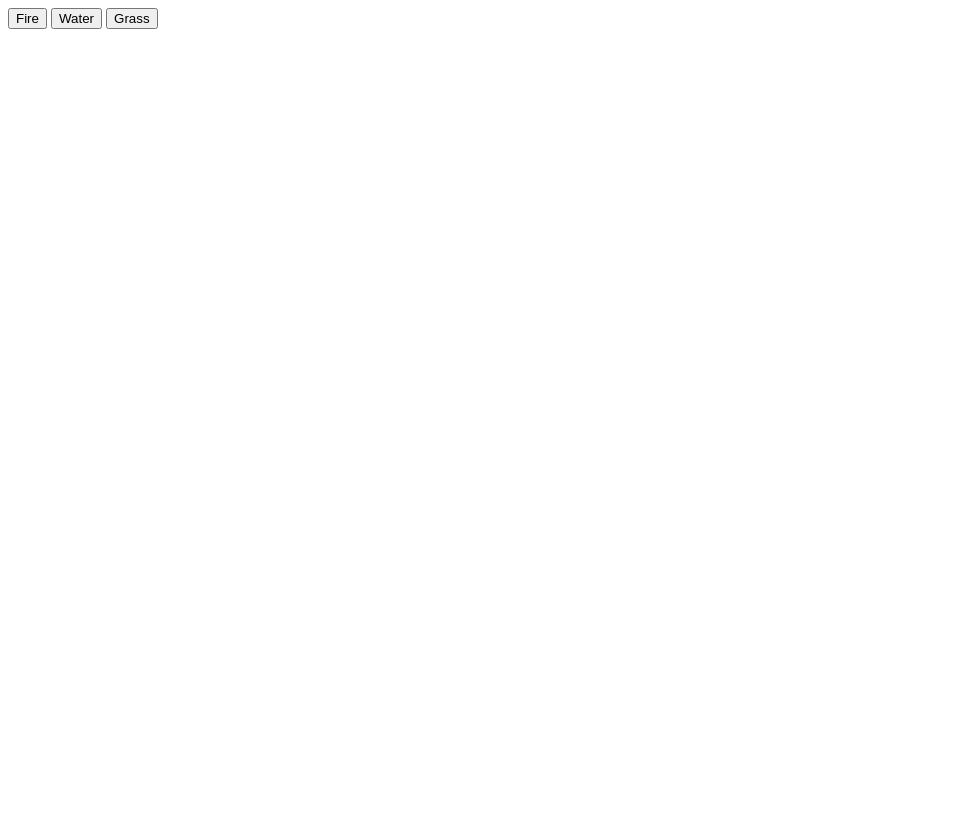
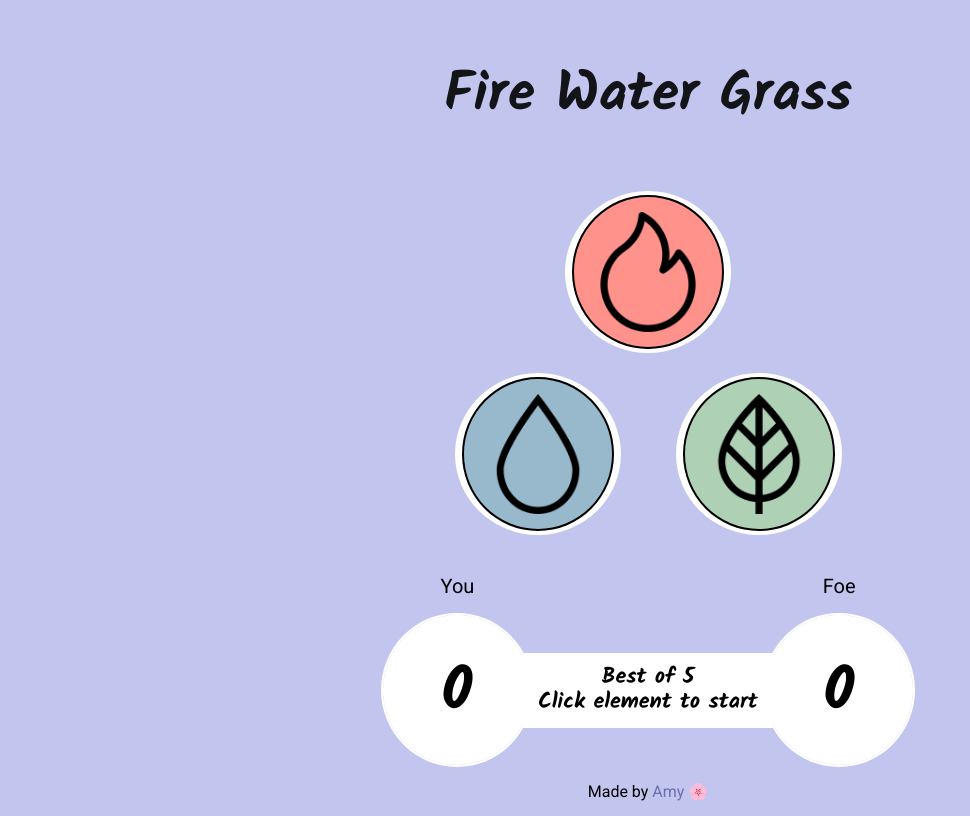
Before and after one commit to amy-justice/paper-scissors-rock, a plain HTML site: page index.html in a window 1280 px wide. Shown: the whole page, without its empty margins (0-970 px from the left). Drawn offline with Linux system fonts and the light colour scheme.

Commit message:
Updated UI and scoring JS

```diff
--- a/index.html
+++ b/index.html
@@ -5,11 +5,78 @@
     <meta http-equiv="X-UA-Compatible" content="IE=edge">
     <meta name="viewport" content="width=device-width, initial-scale=1.0">
     <title>Paper Scissors Rock</title>
+
+    <link rel="stylesheet" href="styles.css" />
     <script src="index.js" defer></script>
 </head>
 <body>
-    <button id="fire">Fire</button>
-    <button id="water">Water</button>
-    <button id="grass">Grass</button>
+    <h1>Fire Water Grass</h1>
+
+    <div class="play-btn-container">
+        <div class="btn-top-row">
+            <button class="play-btn" id="fire">
+                <div class="play-btn-color fire">
+                    <img src="/images/fire.png" width="120px">
+                </div>
+            </button>
+        </div>
+
+        <div class="btn-bottom-row">
+            <button class="play-btn" id="water">
+                <div class="play-btn-color water">
+                    <img src="/images/water.png" width="120px">
+                </div>
+            </button>
+
+            <button class="play-btn" id="grass">
+                <div class="play-btn-color grass">
+                    <img src="/images/grass.png" width="120px">
+                </div>
+            </button>
+        </div>
+    </div>
+
+    <div class="scoreboard-container">
+        <div class="scoreboard-names">
+            <div class="player-name">
+                You
+            </div>
+            <div class="player-name">
+                Foe
+            </div>
+        </div>
+
+        <div class="scoreboard">
+            <div class="play-btn">
+                <div class="play-btn-color">
+                    <div class="scoreboard-score" id="player-score">
+                        0
+                    </div>
+                </div>
+            </div>
+
+            <div class="scoreboard-box">
+                <div id="scoreboard-text">
+                    Best of 5 <br >
+                    Click element to start
+                </div>
+            </div>
+
+            <div class="play-btn">
+                <div class="play-btn-color">
+                    <div class="scoreboard-score" id="computer-score">
+                        0
+                    </div>
+                </div>
+
+            </div>
+        </div>
+
+    </div>
+
+    <div class="footer">
+        Made by <a href="https://github.com/amy-justice">Amy</a> 🌸
+    </div>
+
 </body>
 </html>
--- a/index.js
+++ b/index.js
@@ -1,6 +1,11 @@
 var options = ["Fire", "Water", "Grass"];
 let playerScore = 0;
 let computerScore = 0;
+
+// getting DOM elements
+const scoreboardText = document.getElementById('scoreboard-text');
+const playerScoreText = document.getElementById('player-score');
+const computerScoreText = document.getElementById('computer-score');
 
 function getComputerChoice(options) {
     let computerChoice = Math.floor(Math.random()*options.length);
@@ -22,27 +27,32 @@ function getPlayerChoice() {
 
 function playRound(options, playerChoice) {
     let computerChoice = getComputerChoice(options);
-    // let playerChoice = getPlayerChoice();
     if (playerChoice == computerChoice) {
-        console.log("It's a draw!")
+        scoreboardText.innerHTML = "It's a draw!"
     } else if (playerChoice == "fire" && computerChoice == "grass") {
         playerScore += 1;
-        console.log("Fire beats Grass! You win!")
+        playerScoreText.innerHTML = playerScore;
+        scoreboardText.innerHTML = "Fire beats Grass <br> You win!"
     } else if (playerChoice == "water" && computerChoice == "fire") {
         playerScore += 1;
-        console.log("Water beats Grass! You win!")
+        playerScoreText.innerHTML = playerScore;
+        scoreboardText.innerHTML = "Water beats Grass <br> You win!"
     } else if (playerChoice == "grass" && computerChoice == "water") {
         playerScore += 1;
-        console.log("Grass beats Water! You win!")
+        playerScoreText.innerHTML = playerScore;
+        scoreboardText.innerHTML = "Grass beats Water <br> You win!"
     } else if (playerChoice == "fire" && computerChoice == "water") {
         computerScore += 1;
-        console.log("Water beats Fire! You lose!")
+        computerScoreText.innerHTML = computerScore;
+        scoreboardText.innerHTML = "Water beats Fire <br> You lose!"
     } else if (playerChoice == "water" && computerChoice == "grass") {
         computerScore += 1;
-        console.log("Grass beats Water! You lose!")
+        computerScoreText.innerHTML = computerScore;
+        scoreboardText.innerHTML = "Grass beats Water <br> You lose!"
     } else if (playerChoice == "grass" && computerChoice == "fire") {
         computerScore += 1;
-        console.log("Grass beats Fire! You lose!")
+        computerScoreText.innerHTML = computerScore;
+        scoreboardText.innerHTML = "Grass beats Fire <br> You lose!"
     } else {
         console.log("Did you enter the right thing? Try again!")
     }
--- a/styles.css
+++ b/styles.css
@@ -0,0 +1,136 @@
+@import url('https://fonts.googleapis.com/css2?family=Kalam:wght@700&family=Roboto&display=swap');
+
+body {
+    background-color: rgba(173, 178, 233, 0.74);
+    font-family: 'Roboto', sans-serif;
+    min-height: 100vh;
+    display: flex;
+    flex-direction: column;
+    justify-content: space-around;
+    align-items: center;
+    width: 100vw;
+}
+
+h1 {
+    font-family: 'Kalam', sans-serif;
+    font-weight: 600;
+    font-size: 55px;
+    text-align: center;
+    color: rgba(0,0,0,0.9);
+    margin-bottom: none;
+}
+
+.play-btn-container {
+    display: flex;
+    flex-direction: column;
+    justify-content: center;
+    align-items: center;
+    margin-bottom: 25px;
+}
+
+.btn-bottom-row {
+    display: flex;
+    gap: 55px;
+    margin-top: 20px;
+}
+
+button {
+    background-color: white;
+    margin: none;
+    padding: none;
+}
+
+button:hover {
+    cursor: pointer;
+}
+
+.play-btn {
+    border: 2px solid rgba(255,255,255);
+    border-radius: 50%;
+}
+
+.play-btn-color {
+    background-color: #fff;
+    height: 150px;
+    width: 148px;
+    border-radius: 50%;
+    margin: 1px -1px;
+    border: 2px solid rgba(0,0,0);
+    display: flex;
+    align-items: center;
+    justify-content: center;
+}
+
+.scoreboard-container div.play-btn-color {
+    border: none;
+    margin: 0;
+}
+
+.play-btn-color.grass {
+    background-color: #aed0B4;
+}
+
+.play-btn-color.water {
+    background-color: #98b8cc;
+}
+
+.play-btn-color.fire {
+    background-color: #ff928b;
+}
+
+.scoreboard-container {
+    display: flex;
+    flex-direction: column;
+    align-items: center;
+}
+
+.scoreboard-box {
+    width: 250px;
+    height: 75px;
+    margin: 0 -10px;
+    background-color: #fff;
+    display: flex;
+    align-items: center;
+    justify-content: center;
+}
+
+.scoreboard {
+    display: flex;
+    align-items: center;
+    justify-content: center;
+}
+
+.scoreboard-names {
+    font-size: 20px;
+    display: flex;
+    justify-content: space-between;
+    align-items: center;
+    width: 415px;
+    margin-bottom: 15px;
+}
+
+.player-name {
+    text-align: left;
+}
+
+#scoreboard-text {
+    font-size: 22px;
+    font-family: 'Kalam', sans-serif;
+    text-align: center;
+    line-height: 25px;
+}
+
+.scoreboard-score {
+    font-size: 60px;
+    font-family: 'Kalam', sans-serif;
+    margin-top: 5px;
+}
+
+.footer {
+    font-size: 16px;
+}
+
+.footer a {
+    text-decoration: none;
+    color: rgba(76, 82, 146, 0.74);
+}
```
